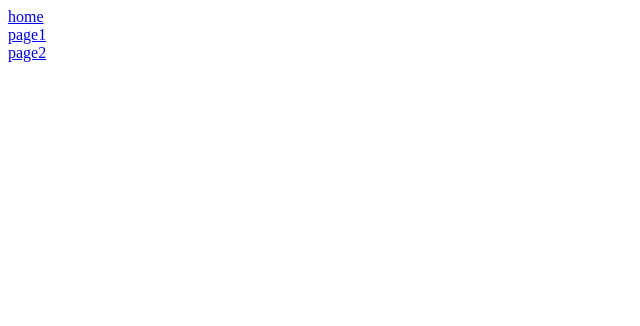
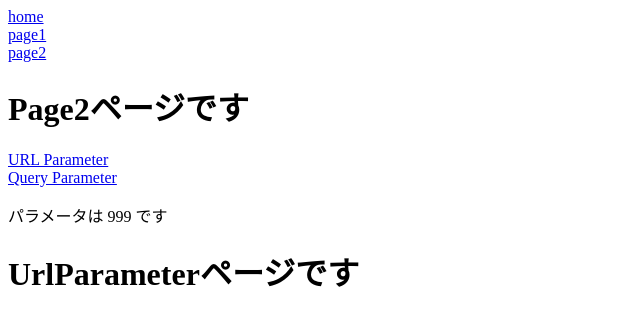
Before and after one commit to kajiharaj1/lean-react, a React (Create React App) app in the folder docker/app/react-router/: page /page2/999 in a window 1280 px wide. Before the commit this address had no page. Shown: the top 326 px of the page, without its empty margins (0-640 px from the left). Built offline with nearby package versions, Linux system fonts and the light colour scheme.

Commit message:
ネストのバグ修正

```diff
--- a/docker/app/react-router/src/Page2.tsx
+++ b/docker/app/react-router/src/Page2.tsx
@@ -1,7 +1,13 @@
+import { Link, Outlet } from "react-router-dom"
+
 export const Page2 = () => {
     return (
         <div>
             <h1>Page2ページです</h1>
+            <Link to="/page2/999">URL Parameter</Link>
+            <br />
+            <Link to="/page2/999?name=hogehoge&fugafuga">Query Parameter</Link>
+            <Outlet />
         </div>
     )
 }
--- /dev/null
+++ b/docker/app/react-router/src/UrlParameter.tsx
@@ -0,0 +1,14 @@
+import { useParams, useLocation } from "react-router-dom";
+
+export const UrlParameter = () => {
+    const { id } = useParams();
+    const location = useLocation();
+
+    console.log(location);
+    return (
+        <div>
+            <p>パラメータは {id} です</p>
+            <h1>UrlParameterページです</h1>
+        </div>
+    )
+}
--- a/docker/app/react-router/src/router/Router.tsx
+++ b/docker/app/react-router/src/router/Router.tsx
@@ -4,16 +4,19 @@ import { Page1 } from "../Page1"
 import { Page1DetailA } from "../Page1DetailA"
 import { Page1DetailB } from "../Page1DetailB"
 import { Page2 } from "../Page2"
+import { UrlParameter } from "../UrlParameter"
 
 export const Router = () => {
     return (
         <Routes>
         <Route path="/" element={<Home />} />
-        <Route path="/page1/detailA" element={<Page1DetailA />} />
-        <Route path="/page1" element={<Page1 />} />
-          <Route path="/page1/detailA" element={<Page1DetailA />} />
-          <Route path="/page1/detailB" element={<Page1DetailB />} />
-        <Route path="/page2" element={<Page2 />} />
+        <Route path="/page1" element={<Page1 />}>
+            <Route path="detailA" element={<Page1DetailA />} />
+            <Route path="detailB" element={<Page1DetailB />} />
+        </Route>
+        <Route path="/page2" element={<Page2 />}>
+            <Route path=":id" element={<UrlParameter />} />
+        </Route>
       </Routes>
     )
 }
```
